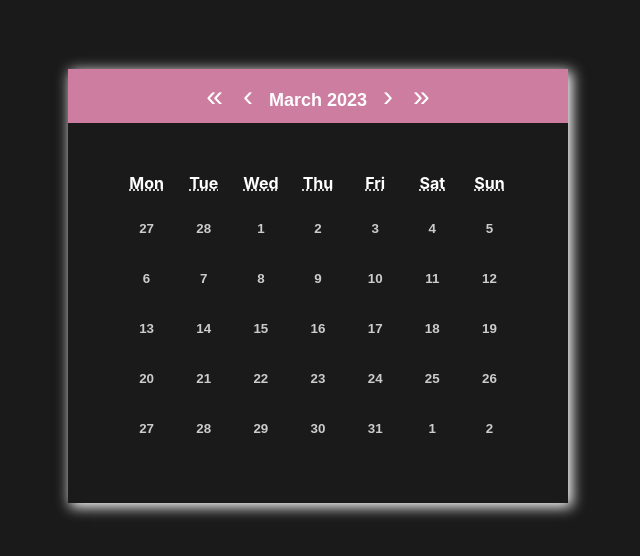
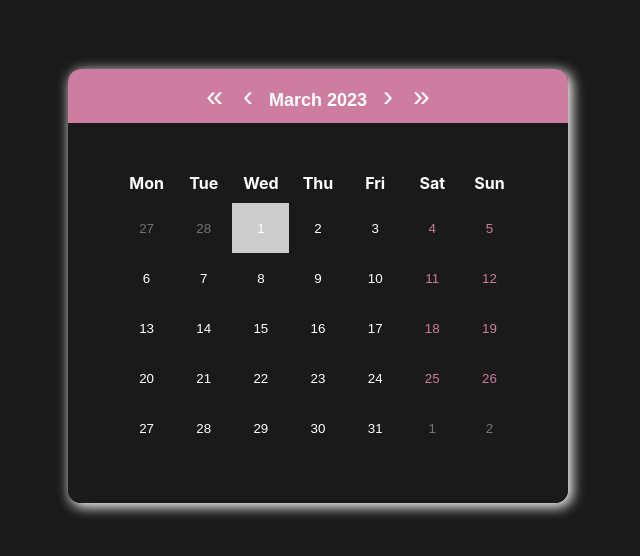
Before and after one commit to Yejin-Han/team_project, a React (Create React App) app: page /calendar in a window 1280 px wide. Shown: the part 114-670 px from the top of the page, without its empty margins (322-962 px from the left). Built offline with nearby package versions, Linux system fonts and the light colour scheme; a web font is replaced by a local one.

Commit message:
230209 jiyeon update
[수정] MainCalender.css 수정

```diff
--- a/src/components/calendar/MainCalender.css
+++ b/src/components/calendar/MainCalender.css
@@ -1,13 +1,29 @@
+abbr[title] {
+  text-decoration: none;
+}
+
+.highlight {
+  background: #eee !important;
+  color: #cd7d9f !important;
+  font-weight: bold !important;
+}
+
+.Calender_app {
+  position: absolute;
+  top: 50%;
+  left: 50%;
+  transform: translate(-50%, -50%);
+  text-align: center;
+}
+
 .react-calendar {
   width: 500px;
   max-width: 100%;
   text-align: center;
   color: #fff;
-  position: absolute;
-  top: 50%;
-  left: 50%;
-  transform: translate(-50%, -50%);
   box-shadow: 3px 3px 13px 1px #fff;
+  overflow: hidden;
+  border-radius: 13px;
 }
 
 .react-calendar__navigation {
@@ -19,7 +35,6 @@
   color: #fff;
   border: none;
   background: none;
-
 }
 
 .react-calendar__navigation__arrow {
@@ -37,6 +52,23 @@
   background: #1a1a1a;
 }
 
+.react-calendar__tile {
+  color: #fff;
+  background: #1a1a1a;
+  border: none;
+  width: 50px;
+  height: 50px;
+}
+
+.react-calendar__tile:hover {
+  background: #cd7d9f;
+  transition: all .3s;
+}
+
+.react-calendar__month-view__days__day--weekend {
+  color: #cd7d9f;
+}
+
 .react-calendar__month-view__weekdays {
   margin-bottom: 10px;
   color: #fff;
@@ -51,7 +83,26 @@
   width: 50px;
   height: 50px;
   background: #1a1a1a;
-  color: #ccc;
-  font-weight: bold;
   border: none;
 }
+
+.react-calendar__month-view__days__day:hover,
+.react-calendar__month-view__days__day:active {
+  background: #cd7d9f;
+  color: #fff;
+  transition: all .3s;
+  cursor: pointer;
+}
+
+.react-calendar__month-view__days__day--neighboringMonth {
+  color: #757575;
+}
+
+.react-calendar__tile--now {
+  background: #ccc;
+}
+
+.react-calendar__tile--active {
+  background: #cd7d9f;
+  color: #fff;
+}
```
